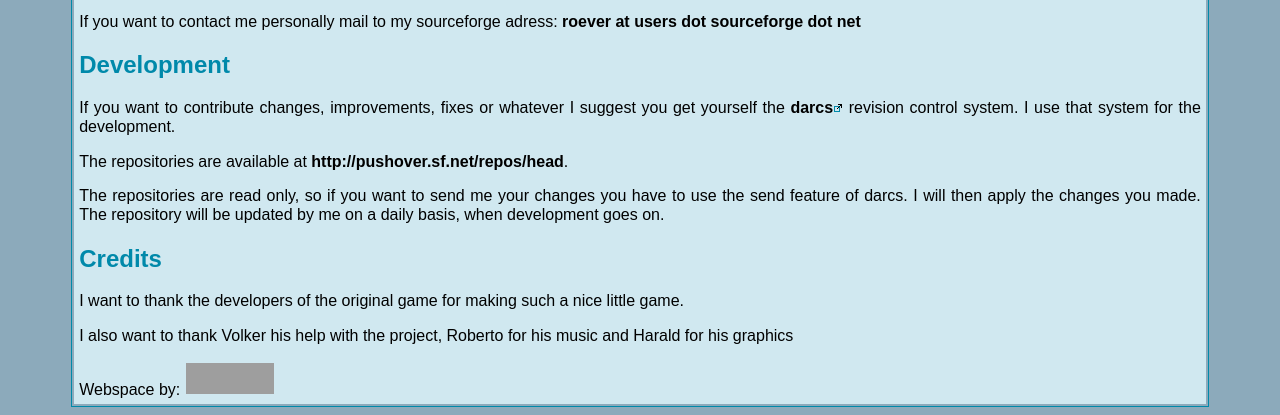
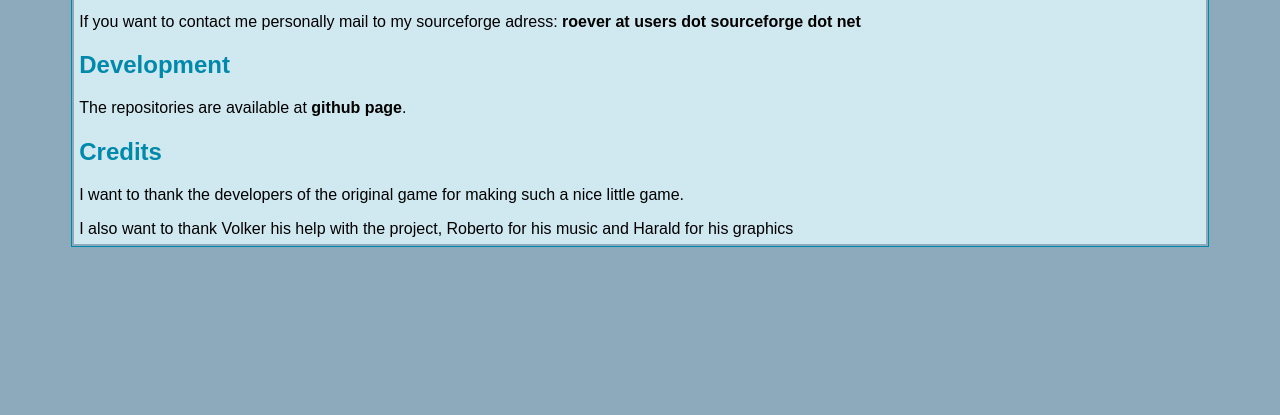
Before and after one commit to pushover/pushover.github.io, a plain HTML site: page index.html in a window 1280 px wide. Shown: the part 2654-3069 px from the top of the page. After the commit the page ends 2909 px from the top, so only its background shows below. Drawn offline with Linux system fonts and the light colour scheme; grey boxes are pictures that could not be loaded.

Commit message:
remove sf stuff and replace by github, where needed

```diff
--- a/index.html
+++ b/index.html
@@ -208,7 +208,7 @@
 
             <h2>Contact</h2>
             <p>You can make bug reports and feature requests on the
-            <a href="http://www.sf.net/projects/pushover">project page</a><img src='images/extern.png'>.
+            <a href="https://github.com/pushover/pushover.github.io/issues">project page</a><img src='images/extern.png'>.
 
 	    If you have bug reports or improvements please add them to the tracker on the project page.
 	    <p>
@@ -218,23 +218,12 @@
 
             <h2>Development</h2>
             <p>
-            If you want to contribute changes, improvements, fixes or whatever I suggest you get yourself the
-            <a href="http://www.darcs.net">darcs</a><img src='website/images/extern.png'> revision control system. I
-            use that system for the development.
-            <p>
-            The repositories are available at <a href="http://pushover.sf.net/repos/head">http://pushover.sf.net/repos/head</a>.
-            <p>
-            The repositories are read only, so if you want to send me your changes you have to use the send feature
-            of darcs. I will then apply the changes you made. The repository will be updated by me on a daily basis,
-            when development goes on.
+            The repositories are available at <a href="https://github.com/pushover/pushover.github.io">github page</a>.
             </p>
 
             <h2>Credits</h2>
             <p>I want to thank the developers of the original game for making such a nice little game.
             <p>I also want to thank Volker his help with the project, Roberto for his music and Harald for his graphics
-            <p>Webspace by:
-            <a href='http://sourceforge.net'><img
-              src="http://sf.net/sflogo.php?group_id=42434&amp;type=1" width="88" height="31" alt="SourceForge"></a></p>
           </td>
         </tr>
       </table>
```
